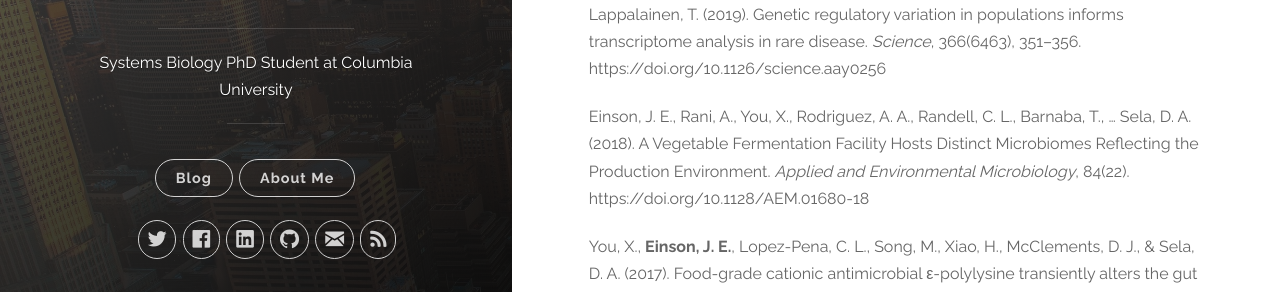
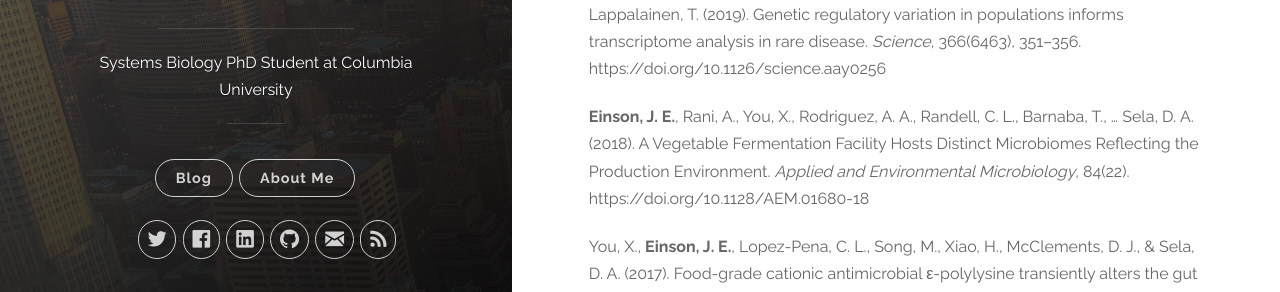
Before and after one commit to jeinson/jeinson.github.io, a Jekyll site: the page built from about.md, in a window 1280 px wide and 900 px high, scrolled down 791 px. Shown: the part 451-743 px from the top of the window. Built offline with Jekyll 4.4.1, drawn with Linux system fonts in a browser that asks for light colours.

```diff
--- a/about.md
+++ b/about.md
@@ -38,6 +38,6 @@ Ferraro, N. M., Strober, B. J., **Einson, J.**, Li, X., Aguet, F., Barbeira, A.
 
 Mohammadi, P., Castel, S. E., Cummings, B. B., **Einson, J**., Sousa, C., Hoffman, P., … Lappalainen, T. (2019). Genetic regulatory variation in populations informs transcriptome analysis in rare disease. *Science*, 366(6463), 351–356. https://doi.org/10.1126/science.aay0256
 
-Einson, J. E., Rani, A., You, X., Rodriguez, A. A., Randell, C. L., Barnaba, T., … Sela, D. A. (2018). A Vegetable Fermentation Facility Hosts Distinct Microbiomes Reflecting the Production Environment. *Applied and Environmental Microbiology*, 84(22). https://doi.org/10.1128/AEM.01680-18
+**Einson, J. E.**, Rani, A., You, X., Rodriguez, A. A., Randell, C. L., Barnaba, T., … Sela, D. A. (2018). A Vegetable Fermentation Facility Hosts Distinct Microbiomes Reflecting the Production Environment. *Applied and Environmental Microbiology*, 84(22). https://doi.org/10.1128/AEM.01680-18
 
 You, X., **Einson, J. E.**, Lopez-Pena, C. L., Song, M., Xiao, H., McClements, D. J., & Sela, D. A. (2017). Food-grade cationic antimicrobial ε-polylysine transiently alters the gut microbial community and predicted metagenome function in CD-1 mice. *NPJ Science of Food*, 1. https://doi.org/10.1038/s41538-017-0006-0
```
